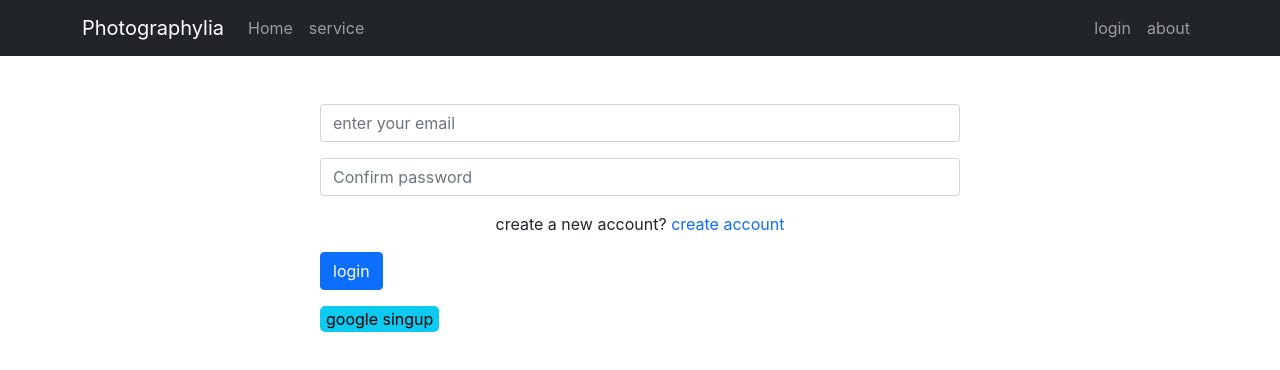
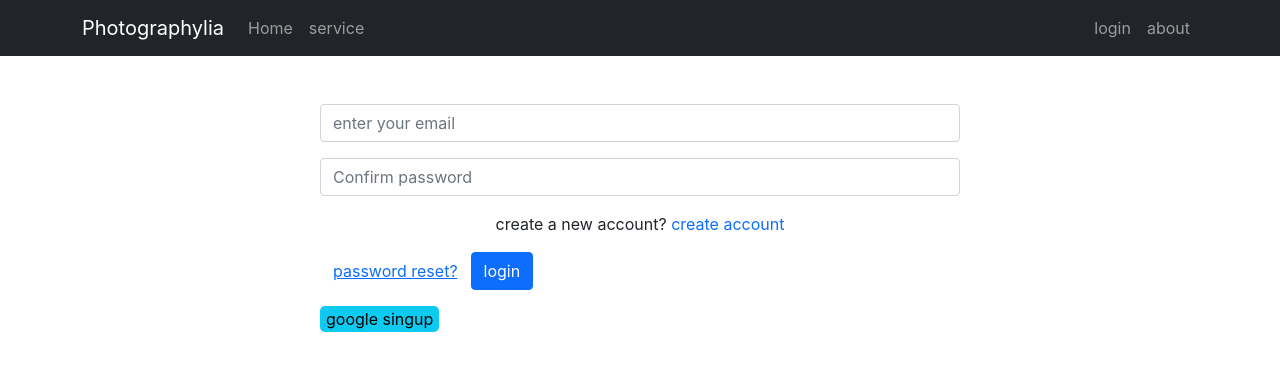
Before and after one commit to Jasimahmedq2/independent-service-provider-assingment, a React (Create React App) app: page /login in a window 1280 px wide. Shown: the top 370 px of the page. Built offline with nearby package versions, Linux system fonts and the light colour scheme; no server answers.

Commit message:
password-reset-added

```diff
--- a/src/page/Login/Login/Login.js
+++ b/src/page/Login/Login/Login.js
@@ -1,3 +1,4 @@
+import { sendPasswordResetEmail } from 'firebase/auth';
 import React, { useState } from 'react';
 import { useSignInWithEmailAndPassword } from 'react-firebase-hooks/auth';
 import { useLocation, useNavigate } from 'react-router-dom';
@@ -31,6 +32,17 @@ const Login = () => {
 
     signInWithEmailAndPassword(email, password)
   }
+
+  const hadlePasswordReset = () => {
+    sendPasswordResetEmail(auth, email)
+    .then(() => {
+      console.log('send password')
+    })
+    .catch(error => {
+      console.log(error)
+    })
+  }
+
   const navigateRegisterd = () => {
     navigate('/registerd')
   }
@@ -54,7 +66,7 @@ const Login = () => {
     <input onBlur={handlePassword} type="password" className="form-control" id="exampleInputPassword1" placeholder='Confirm password'/>
        </div>
        <p className='text-center'>create a new account?  <span className='login-button text-primary'  onClick={navigateRegisterd}>create account</span></p>
-
+       <button className='btn btn-link' onClick={hadlePasswordReset}>password reset?</button>
       <button className='btn btn-primary'>login</button>
 
       </div>
```
